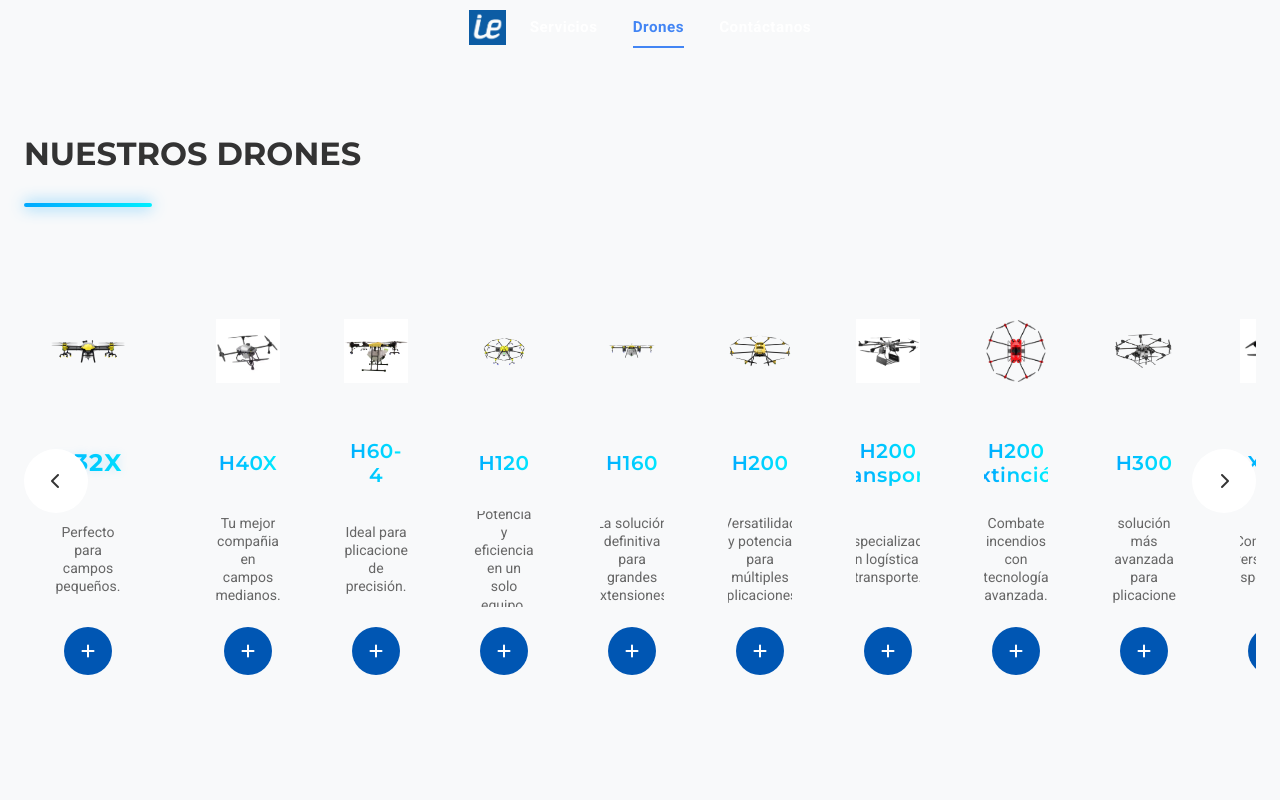
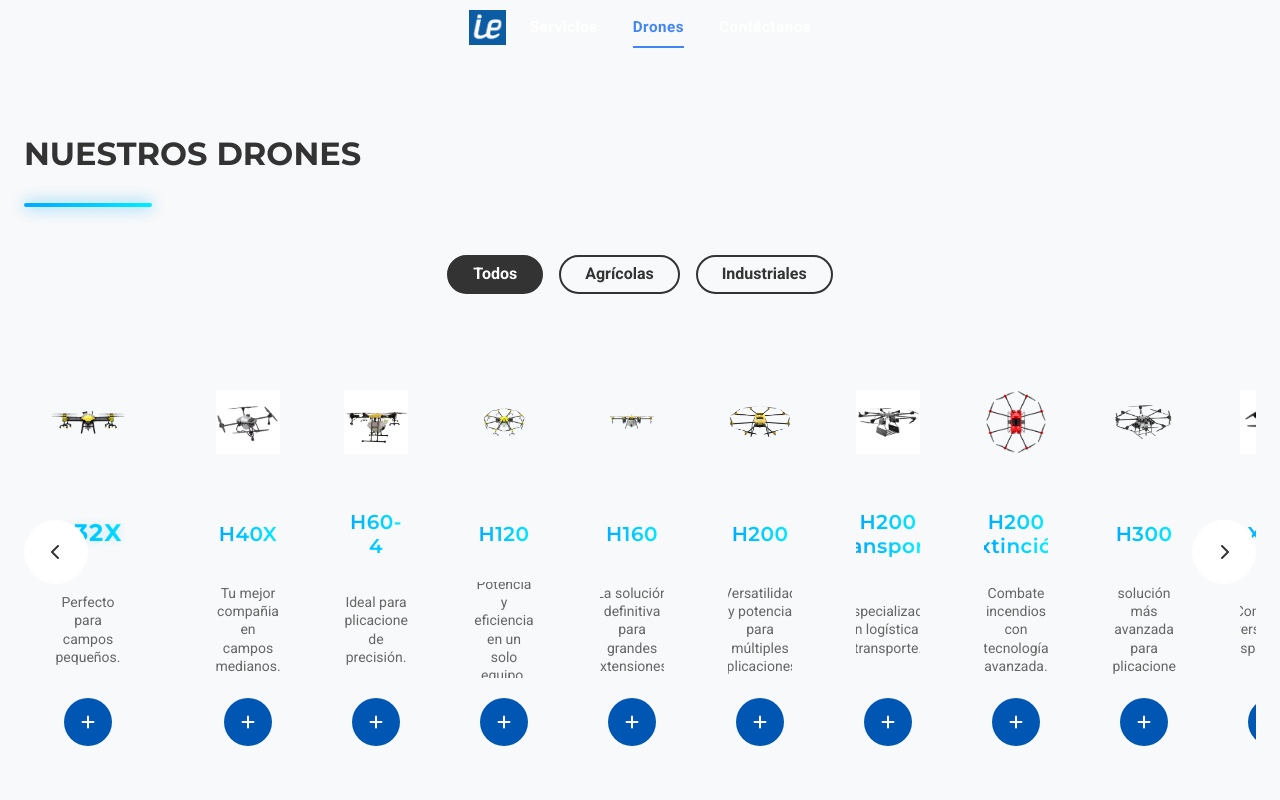
Before and after one commit to AlejandroLiinares/IwieDrones, a React (Vite) app: page /drone in a window 1280 px wide. Shown: the top 800 px of the page. Built offline with nearby package versions, Linux system fonts and the light colour scheme.

Commit message:
Pagina funcional

```diff
--- a/src/components/Drone/Drone.jsx
+++ b/src/components/Drone/Drone.jsx
@@ -1,8 +1,10 @@
 import { useState, useCallback, useRef } from 'react';
 import './Drone.css';
+import DroneFiltro from './DroneFiltro/DroneFiltro';
 
 function Drone() {
     const dronesSliderRef = useRef(null);
+    const [filter, setFilter] = useState('todos');
 
     const scrollSlider = useCallback((ref, direction) => {
         if (ref.current) {
@@ -28,12 +30,34 @@ function Drone() {
         setModalInfo({ isOpen: false, title: '', content: '' });
     };
 
+    const drones = [
+        { category: 'agricola', image: '/H32X.webp', title: 'H32X', summary: 'Perfecto para campos pequeños.', description: 'Con capacidad de pulverización de 16L, ofrece fiabilidad y eficiencia en un formato compacto.' },
+        { category: 'agricola', image: '/H40X.webp', title: 'H40X', summary: 'Tu mejor compañia en campos medianos.', description: 'Ofrece un tanque de pulverización de 20L para cubrir campos más grandes, siendo una herramienta versátil para diversas aplicaciones agrícolas.' },
+        { category: 'agricola', image: '/H60-4.webp', title: 'H60-4', summary: 'Ideal para aplicaciones de precisión.', description: 'Diseñado para aplicaciones de precisión, con un tanque de 30L y tecnología avanzada de pulverización para una cobertura óptima.' },
+        { category: 'agricola', image: '/H120.webp', title: 'H120', summary: 'Potencia y eficiencia en un solo equipo.', description: 'Con capacidad de 60L, este dron ofrece una combinación perfecta de potencia y eficiencia para grandes extensiones de terreno.' },
+        { category: 'agricola', image: '/H160.webp', title: 'H160', summary: 'La solución definitiva para grandes extensiones.', description: 'Nuestro modelo más avanzado para aplicaciones agrícolas, con un tanque de 80L y la última tecnología en sistemas de pulverización de precisión.' },
+        { category: 'agricola', image: '/H200.png', title: 'H200', summary: 'Versatilidad y potencia para múltiples aplicaciones.', description: 'Un dron multipropósito con capacidad de carga de hasta 100kg, ideal para aplicaciones agrícolas intensivas y transporte de materiales.' },
+        { category: 'industrial', image: '/H200-TRANSPORTE.webp', title: 'H200 Transporte', summary: 'Especializado en logística y transporte.', description: 'Versión especializada del H200 para transporte de cargas, con capacidad de hasta 100kg y sistemas avanzados de navegación y seguridad.' },
+        { category: 'industrial', image: '/H200-EXTINCION.png', title: 'H200 Extinción', summary: 'Combate incendios con tecnología avanzada.', description: 'Equipado con sistemas especializados para combate de incendios, puede transportar hasta 100L de agentes extintores y operar en condiciones extremas.' },
+        { category: 'industrial', image: '/H300.png', title: 'H300', summary: 'Nuestra solución más avanzada para aplicaciones industriales.', description: 'El modelo más avanzado de nuestra flota, con capacidad de carga de 150kg y autonomía extendida, ideal para aplicaciones industriales complejas.' },
+        { category: 'industrial', image: '/X441.webp', title: 'X441', summary: 'Compacto y versátil para inspecciones.', description: 'Dron compacto equipado con cámaras de alta resolución, ideal para inspecciones visuales y termográficas en entornos industriales.' },
+        { category: 'industrial', image: '/X491.webp', title: 'X491', summary: 'Mapeo y fotogrametría de alta precisión.', description: 'Especializado en mapeo y fotogrametría, equipado con sensores multiespectrales y sistemas de posicionamiento de alta precisión.' },
+        { category: 'industrial', image: '/CAVALRY-H50L-2.png', title: 'CAVALRY H50L-2', summary: 'Vigilancia y seguridad avanzada.', description: 'Diseñado para aplicaciones de vigilancia y seguridad, con cámaras térmicas, zoom óptico y capacidad de vuelo nocturno.' },
+        { category: 'industrial', image: '/SENTINEL-V13-5.jpg', title: 'SENTINEL V13-5', summary: 'Monitoreo de infraestructuras críticas.', description: 'Especializado en monitoreo de infraestructuras críticas, con sensores avanzados para detección de anomalías y sistemas de transmisión de datos en tiempo real.' }
+    ];
+
+    const filteredDrones = filter === 'todos'
+        ? drones
+        : drones.filter(drone => drone.category === filter);
+
     return (
         <div className="home-container">
             <section className="drones-catalog-section">
                 <div className="container">
                     <h2 className="section-title">NUESTROS DRONES</h2>
                     <div className="section-divider"></div>
+
+                    <DroneFiltro onFilterChange={setFilter} />
 
                     <div className="drones-slider-container">
                         <button
@@ -45,162 +69,20 @@ function Drone() {
                         </button>
 
                         <div className="drones-slider" ref={dronesSliderRef}>
-                            <div className="drone-item">
-                                <img src="/H32X.webp" alt="Drone H32X" className="drone-image h32x-image" />
-                                <h3 className="drone-title">H32X</h3>
-                                <p className="drone-summary">Perfecto para campos pequeños.</p>
+                            {filteredDrones.map((drone, index) => (
+                                <div key={index} className="drone-item">
+                                    <img src={drone.image} alt={`Drone ${drone.title}`} className={drone.title === 'H32X' ? 'drone-image h32x-image' : 'drone-image'} />
+                                    <h3 className="drone-title">{drone.title}</h3>
+                                    <p className="drone-summary">{drone.summary}</p>
                                     <button
                                         className="drone-info-toggle"
-                                    onClick={() => openDroneModal('H32X', 'Con capacidad de pulverización de 16L, ofrece fiabilidad y eficiencia en un formato compacto.')}
-                                    aria-label="Ver más información sobre H32X"
+                                        onClick={() => openDroneModal(drone.title, drone.description)}
+                                        aria-label={`Ver más información sobre ${drone.title}`}
                                     >
                                         <i className="fas fa-plus"></i>
                                     </button>
                                 </div>
-                            <div className="drone-item">
-                                <img src="/H40X.webp" alt="Drone H40X" className="drone-image" />
-                                <h3 className="drone-title">H40X</h3>
-                                <p className="drone-summary">Tu mejor compañia en campos medianos.</p>
-                                <button
-                                    className="drone-info-toggle"
-                                    onClick={() => openDroneModal('H40X', 'Ofrece un tanque de pulverización de 20L para cubrir campos más grandes, siendo una herramienta versátil para diversas aplicaciones agrícolas.')}
-                                    aria-label="Ver más información sobre H40X"
-                                >
-                                    <i className="fas fa-plus"></i>
-                                </button>
-                            </div>
-                            <div className="drone-item">
-                                <img src="/H60-4.webp" alt="Drone H60-4" className="drone-image" />
-                                <h3 className="drone-title">H60-4</h3>
-                                <p className="drone-summary">Ideal para aplicaciones de precisión.</p>
-                                <button
-                                    className="drone-info-toggle"
-                                    onClick={() => openDroneModal('H60-4', 'Diseñado para aplicaciones de precisión, con un tanque de 30L y tecnología avanzada de pulverización para una cobertura óptima.')}
-                                    aria-label="Ver más información sobre H60-4"
-                                >
-                                    <i className="fas fa-plus"></i>
-                                </button>
-                            </div>
-                            <div className="drone-item">
-                                <img src="/H120.webp" alt="Drone H120" className="drone-image" />
-                                <h3 className="drone-title">H120</h3>
-                                <p className="drone-summary">Potencia y eficiencia en un solo equipo.</p>
-                                <button
-                                    className="drone-info-toggle"
-                                    onClick={() => openDroneModal('H120', 'Con capacidad de 60L, este dron ofrece una combinación perfecta de potencia y eficiencia para grandes extensiones de terreno.')}
-                                    aria-label="Ver más información sobre H120"
-                                >
-                                    <i className="fas fa-plus"></i>
-                                </button>
-                            </div>
-                            <div className="drone-item">
-                                <img src="/H160.webp" alt="Drone H160" className="drone-image" />
-                                <h3 className="drone-title">H160</h3>
-                                <p className="drone-summary">La solución definitiva para grandes extensiones.</p>
-                                <button
-                                    className="drone-info-toggle"
-                                    onClick={() => openDroneModal('H160', 'Nuestro modelo más avanzado para aplicaciones agrícolas, con un tanque de 80L y la última tecnología en sistemas de pulverización de precisión.')}
-                                    aria-label="Ver más información sobre H160"
-                                >
-                                    <i className="fas fa-plus"></i>
-                                </button>
-                            </div>
-                            <div className="drone-item">
-                                <img src="/H200.png" alt="Drone H200" className="drone-image" />
-                                <h3 className="drone-title">H200</h3>
-                                <p className="drone-summary">Versatilidad y potencia para múltiples aplicaciones.</p>
-                                <button
-                                    className="drone-info-toggle"
-                                    onClick={() => openDroneModal('H200', 'Un dron multipropósito con capacidad de carga de hasta 100kg, ideal para aplicaciones agrícolas intensivas y transporte de materiales.')}
-                                    aria-label="Ver más información sobre H200"
-                                >
-                                    <i className="fas fa-plus"></i>
-                                </button>
-                            </div>
-                            <div className="drone-item">
-                                <img src="/H200-TRANSPORTE.webp" alt="Drone H200 Transporte" className="drone-image" />
-                                <h3 className="drone-title">H200 Transporte</h3>
-                                <p className="drone-summary">Especializado en logística y transporte.</p>
-                                <button
-                                    className="drone-info-toggle"
-                                    onClick={() => openDroneModal('H200 Transporte', 'Versión especializada del H200 para transporte de cargas, con capacidad de hasta 100kg y sistemas avanzados de navegación y seguridad.')}
-                                    aria-label="Ver más información sobre H200 Transporte"
-                                >
-                                    <i className="fas fa-plus"></i>
-                                </button>
-                            </div>
-                            <div className="drone-item">
-                                <img src="/H200-EXTINCION.png" alt="Drone H200 Extinción" className="drone-image" />
-                                <h3 className="drone-title">H200 Extinción</h3>
-                                <p className="drone-summary">Combate incendios con tecnología avanzada.</p>
-                                <button
-                                    className="drone-info-toggle"
-                                    onClick={() => openDroneModal('H200 Extinción', 'Equipado con sistemas especializados para combate de incendios, puede transportar hasta 100L de agentes extintores y operar en condiciones extremas.')}
-                                    aria-label="Ver más información sobre H200 Extinción"
-                                >
-                                    <i className="fas fa-plus"></i>
-                                </button>
-                            </div>
-                            <div className="drone-item">
-                                <img src="/H300.png" alt="Drone H300" className="drone-image" />
-                                <h3 className="drone-title">H300</h3>
-                                <p className="drone-summary">Nuestra solución más avanzada para aplicaciones industriales.</p>
-                                <button
-                                    className="drone-info-toggle"
-                                    onClick={() => openDroneModal('H300', 'El modelo más avanzado de nuestra flota, con capacidad de carga de 150kg y autonomía extendida, ideal para aplicaciones industriales complejas.')}
-                                    aria-label="Ver más información sobre H300"
-                                >
-                                    <i className="fas fa-plus"></i>
-                                </button>
-                            </div>
-                            <div className="drone-item">
-                                <img src="/X441.webp" alt="Drone X441" className="drone-image" />
-                                <h3 className="drone-title">X441</h3>
-                                <p className="drone-summary">Compacto y versátil para inspecciones.</p>
-                                <button
-                                    className="drone-info-toggle"
-                                    onClick={() => openDroneModal('X441', 'Dron compacto equipado con cámaras de alta resolución, ideal para inspecciones visuales y termográficas en entornos industriales.')}
-                                    aria-label="Ver más información sobre X441"
-                                >
-                                    <i className="fas fa-plus"></i>
-                                </button>
-                            </div>
-                            <div className="drone-item">
-                                <img src="/X491.webp" alt="Drone X491" className="drone-image" />
-                                <h3 className="drone-title">X491</h3>
-                                <p className="drone-summary">Mapeo y fotogrametría de alta precisión.</p>
-                                <button
-                                    className="drone-info-toggle"
-                                    onClick={() => openDroneModal('X491', 'Especializado en mapeo y fotogrametría, equipado con sensores multiespectrales y sistemas de posicionamiento de alta precisión.')}
-                                    aria-label="Ver más información sobre X491"
-                                >
-                                    <i className="fas fa-plus"></i>
-                                </button>
-                            </div>
-                            <div className="drone-item">
-                                <img src="/CAVALRY-H50L-2.png" alt="Drone CAVALRY H50L-2" className="drone-image" />
-                                <h3 className="drone-title">CAVALRY H50L-2</h3>
-                                <p className="drone-summary">Vigilancia y seguridad avanzada.</p>
-                                <button
-                                    className="drone-info-toggle"
-                                    onClick={() => openDroneModal('CAVALRY H50L-2', 'Diseñado para aplicaciones de vigilancia y seguridad, con cámaras térmicas, zoom óptico y capacidad de vuelo nocturno.')}
-                                    aria-label="Ver más información sobre CAVALRY H50L-2"
-                                >
-                                    <i className="fas fa-plus"></i>
-                                </button>
-                            </div>
-                            <div className="drone-item">
-                                <img src="/SENTINEL-V13-5.jpg" alt="Drone SENTINEL V13-5" className="drone-image" />
-                                <h3 className="drone-title">SENTINEL V13-5</h3>
-                                <p className="drone-summary">Monitoreo de infraestructuras críticas.</p>
-                                <button
-                                    className="drone-info-toggle"
-                                    onClick={() => openDroneModal('SENTINEL V13-5', 'Especializado en monitoreo de infraestructuras críticas, con sensores avanzados para detección de anomalías y sistemas de transmisión de datos en tiempo real.')}
-                                    aria-label="Ver más información sobre SENTINEL V13-5"
-                                >
-                                    <i className="fas fa-plus"></i>
-                                </button>
-                            </div>
+                            ))}
                         </div>
 
                         <button
--- /dev/null
+++ b/src/components/Drone/DroneFiltro/DroneFiltro.css
@@ -0,0 +1,27 @@
+.drone-filters {
+    display: flex;
+    gap: 1rem;
+    margin-bottom: 2rem;
+    justify-content: center;
+}
+
+.drone-filter {
+    padding: 0.5rem 1.5rem;
+    border: 2px solid #333;
+    background-color: transparent;
+    color: #333;
+    border-radius: 25px;
+    font-weight: 600;
+    cursor: pointer;
+    transition: all 0.3s ease;
+    font-size: 1rem;
+}
+
+.drone-filter:hover {
+    background-color: rgba(51, 51, 51, 0.1);
+}
+
+.drone-filter.active {
+    background-color: #333;
+    color: white;
+}
--- /dev/null
+++ b/src/components/Drone/DroneFiltro/DroneFiltro.jsx
@@ -0,0 +1,36 @@
+import React, { useState } from 'react';
+import './DroneFiltro.css';
+
+const DroneFiltro = ({ onFilterChange }) => {
+    const [activeFilter, setActiveFilter] = useState('todos');
+
+    const handleFilterChange = (filter) => {
+        setActiveFilter(filter);
+        onFilterChange(filter);
+    };
+
+    return (
+        <div className="drone-filters">
+            <button
+                className={`drone-filter ${activeFilter === 'todos' ? 'active' : ''}`}
+                onClick={() => handleFilterChange('todos')}
+            >
+                Todos
+            </button>
+            <button
+                className={`drone-filter ${activeFilter === 'agricola' ? 'active' : ''}`}
+                onClick={() => handleFilterChange('agricola')}
+            >
+                Agrícolas
+            </button>
+            <button
+                className={`drone-filter ${activeFilter === 'industrial' ? 'active' : ''}`}
+                onClick={() => handleFilterChange('industrial')}
+            >
+                Industriales
+            </button>
+        </div>
+    );
+};
+
+export default DroneFiltro;
```
Lines whose indentation alone changed are shown as unchanged.
